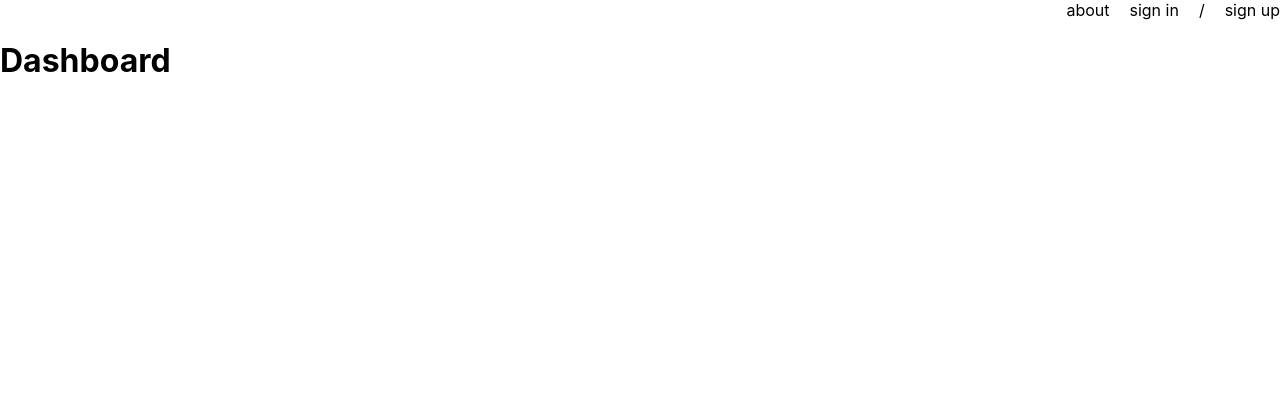
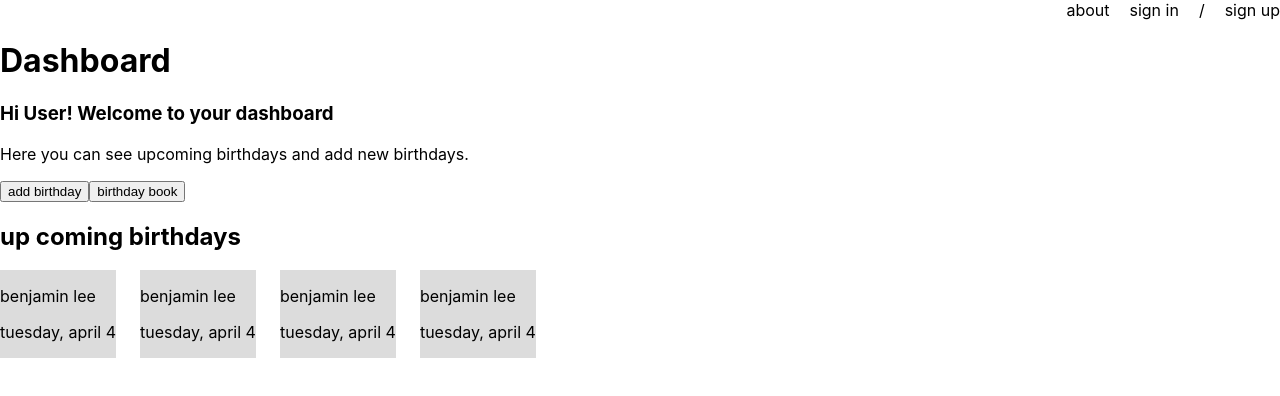
Before and after one commit to cwest9400/birthday_buddy, a React (Create React App) app in the folder client/: page /dashboard in a window 1280 px wide. Shown: the top 396 px of the page. Built offline with nearby package versions, Linux system fonts and the light colour scheme.

Commit message:
built static dashboard and static date card

```diff
--- /dev/null
+++ b/client/src/components/dateCard.js
@@ -0,0 +1,10 @@
+export default function DateCard() {
+
+    return (
+        <div className="date-card">
+            <p>benjamin lee</p>
+            <p>tuesday, april 4</p>
+
+        </div>
+    )
+}
--- a/client/src/components/header.js
+++ b/client/src/components/header.js
@@ -1,6 +1,8 @@
 
 
 export default function Header() {
+    //if logged in return 'logout' nav instead
+    //if not logged in, return 'sign in' nav
     return (
         <nav>
             <div>about</div>
--- a/client/src/pages/dashboard.js
+++ b/client/src/pages/dashboard.js
@@ -1,7 +1,26 @@
+import DateCard from "../components/dateCard"
+import "../style/cssDev.css"
+
 export default function Dashboard() {
     return (
-       <div>
-        <h1>Dashboard</h1>
-       </div>
+        <div className="dashboard-container">
+            <h1>Dashboard</h1>
+            <h3>Hi User! Welcome to your dashboard</h3>
+            <p>Here you can see upcoming birthdays and add new birthdays.</p>
+        <div className="dashboard-nav">
+            <button> add birthday</button>
+            <button> birthday book</button>
+            </div>
+            <h2>up coming birthdays</h2>
+        <div className= "date-container">
+            <DateCard />
+            <DateCard />
+            <DateCard />
+            <DateCard />
+
+
+        </div>
+
+        </div>
     )
 }
--- a/client/src/style/cssDev.css
+++ b/client/src/style/cssDev.css
@@ -29,3 +29,11 @@ nav {
     margin-top: 100px;
     max-width: 400px;
 }
+.date-container {
+    display: flex;
+    gap: 24px;
+    flex-wrap: wrap;
+}
+.date-card {
+    background-color: gainsboro;
+}
```
